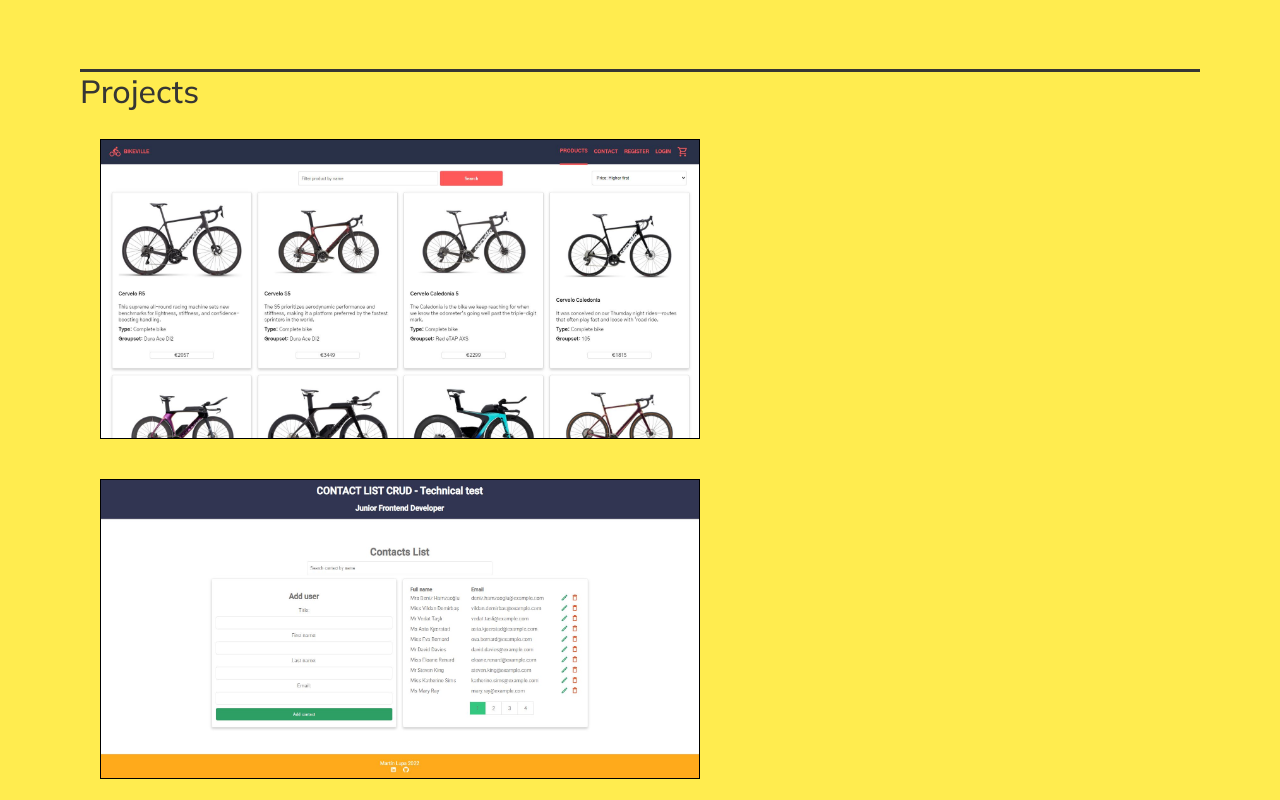
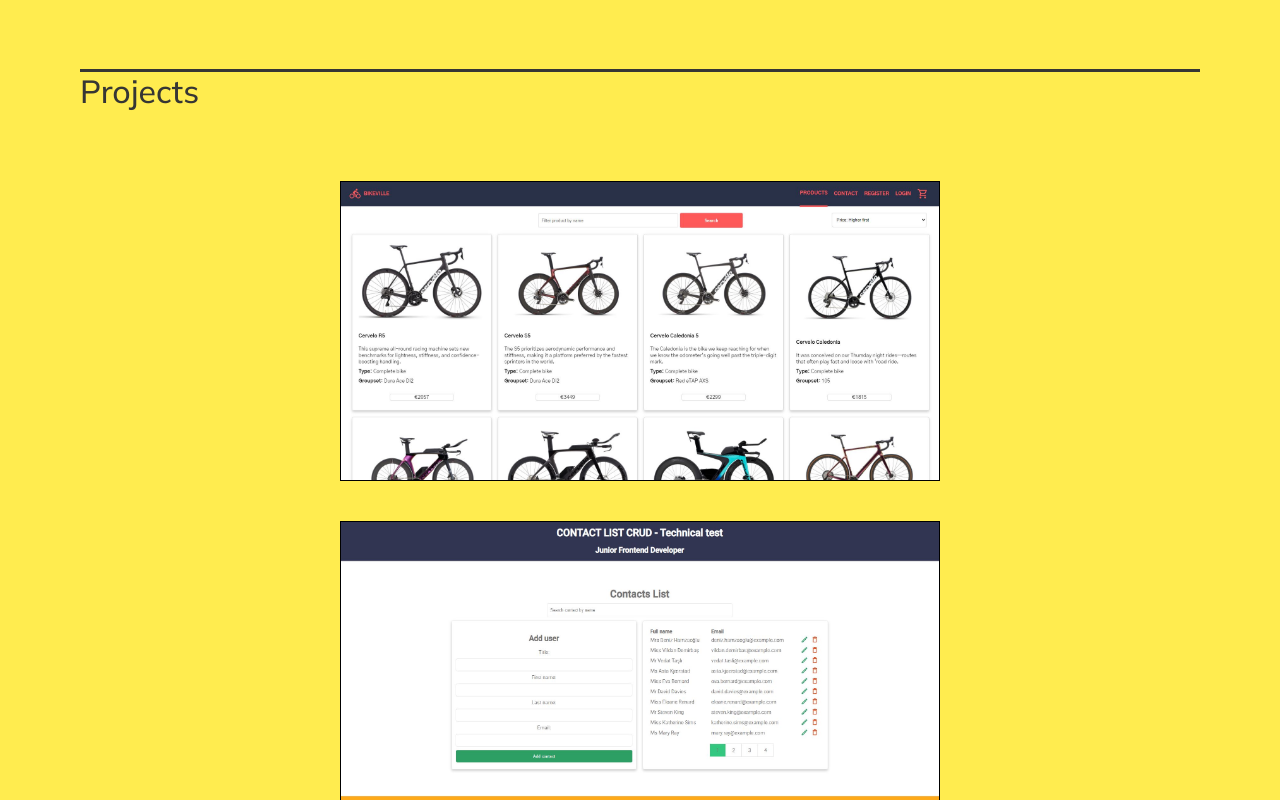
Before and after one commit to MartinLupa/mlupa-portfolio, a React (Create React App) app: page / in a window 1280 px wide. Shown: the part 2460-3260 px from the top of the page. Built offline with nearby package versions, Linux system fonts and the light colour scheme; a web font is replaced by a local one.

Commit message:
Project Card updates, Projects state mapped

```diff
--- a/src/components/MySkills/MySkills.js
+++ b/src/components/MySkills/MySkills.js
@@ -23,7 +23,7 @@
     setMainSkills(mainSkillsData);
     setSecondarySkills(secondarySkillsData);
   }, [mainSkills, secondarySkills]);
-  console.log(mainSkills);
+
   return (
     <div className="myskills-container">
       <div className="spacing-bar__long"></div>
@@ -32,7 +32,7 @@
         <h4>I feel confident with:</h4>
         <ul className="stack-list">
           {mainSkills.map((skill) => (
-            <li>
+            <li key={skill.icon}>
               <img src={skill.icon} alt="" />
             </li>
           ))}
@@ -40,7 +40,7 @@
         <h4>I have also worked with:</h4>
         <ul className="stack-list">
           {secondarySkills.map((skill) => (
-            <li>
+            <li key={skill.icon}>
               <img src={skill.icon} alt="" />
             </li>
           ))}
--- a/src/components/Projects/Projects.css
+++ b/src/components/Projects/Projects.css
@@ -4,5 +4,9 @@
   display: flex;
   -ms-flex-wrap: wrap;
       flex-wrap: wrap;
+  -webkit-box-pack: center;
+      -ms-flex-pack: center;
+          justify-content: center;
+  margin-top: 50px;
 }
 /*# sourceMappingURL=Projects.css.map */
--- a/src/components/Projects/Projects.js
+++ b/src/components/Projects/Projects.js
@@ -72,7 +72,7 @@
       <h2>Projects</h2>
       <div className="projects-container">
         {projects.map((project) => (
-          <ProjectCard img={project.image} />
+          <ProjectCard key={project.repository} img={project.image} />
         ))}
       </div>
     </div>
--- a/src/components/Projects/Projects.scss
+++ b/src/components/Projects/Projects.scss
@@ -1,4 +1,6 @@
 .projects-container {
   display: flex;
   flex-wrap: wrap;
+  justify-content: center;
+  margin-top: 50px;
 }
--- a/src/components/ProjectsCard/ProjectCard.css
+++ b/src/components/ProjectsCard/ProjectCard.css
@@ -3,6 +3,7 @@
   border: 1px solid black;
   height: 300px;
   width: 600px;
+  z-index: 1;
 }
 
 .card-container img {
--- a/src/components/ProjectsCard/ProjectCard.js
+++ b/src/components/ProjectsCard/ProjectCard.js
@@ -2,8 +2,10 @@
 
 export const ProjectCard = ({ img }) => {
   return (
-    <div className="card-container">
-      <img src={img} alt="" />
+    <div>
+      <div className="card-container ">
+        <img src={img} alt="" />
+      </div>
     </div>
   );
 };
--- a/src/components/ProjectsCard/ProjectCard.scss
+++ b/src/components/ProjectsCard/ProjectCard.scss
@@ -3,6 +3,7 @@
   border: 1px solid black;
   height: 300px;
   width: 600px;
+  z-index: 1;
   img {
     height: 100%;
     width: 100%;
--- /dev/null
+++ b/src/components/TechPill/TechPill.js
@@ -0,0 +1,3 @@
+export const TechPill = () => {
+  return <div></div>;
+};
```
Also changed, not shown: src/components/TechPill/TechPill.scss (added), 2 other files (tests, documents, lock files or other folders).
